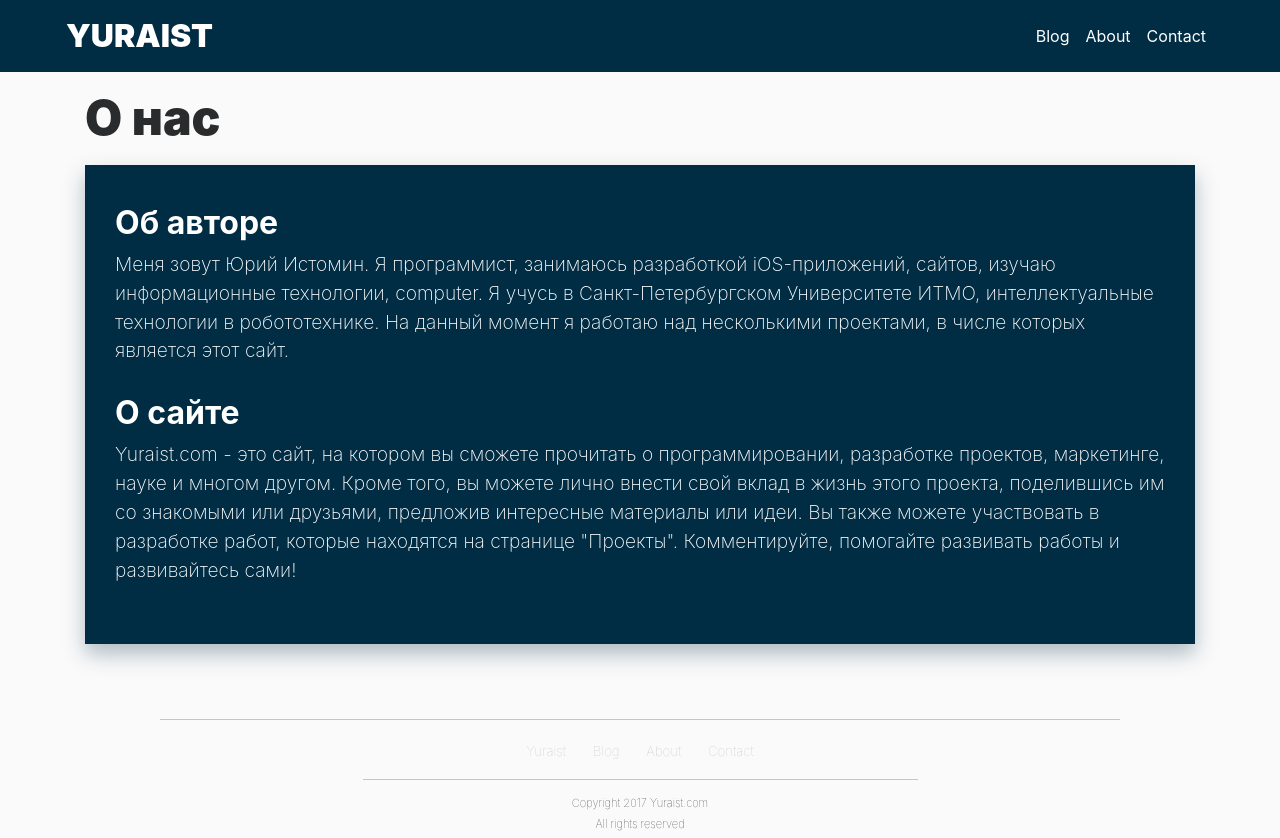
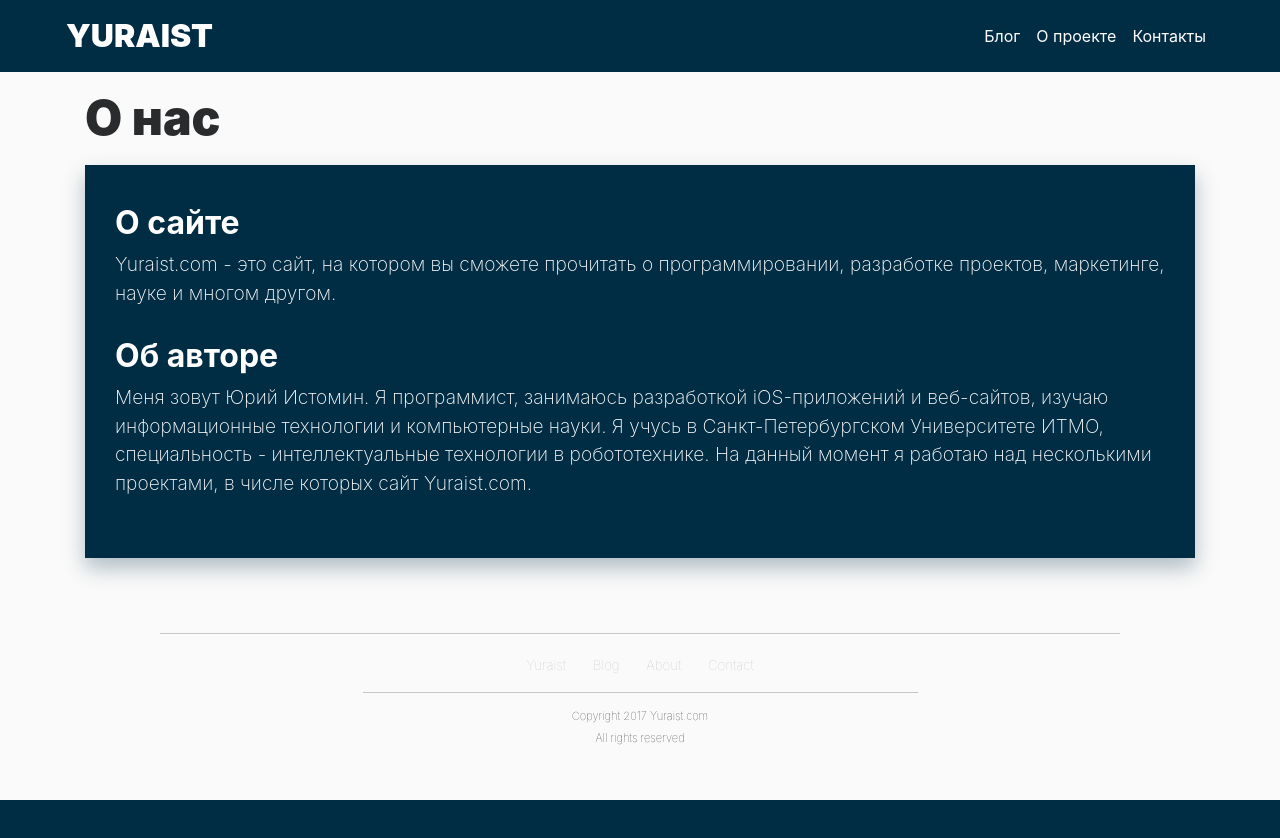
Before and after one commit to Yuraist/yuraist-blog, a Django app: page /info/about/ in a window 1280 px wide. After the commit the page ends 800 px from the top, so only its background shows below. Run offline with Django 3.2, Linux system fonts and the light colour scheme; some libraries are stand-ins or nearby versions.

Commit message:
Changed links in footer, changed names in menu, changed About page

```diff
--- a/info/templates/info/about.html
+++ b/info/templates/info/about.html
@@ -8,16 +8,14 @@
     <div class="row">
         <div class="col-md-12">
             <div class="about post">
-                <h2>Об авторе</h2>
-                <p>
-                    Меня зовут Юрий Истомин. Я программист, занимаюсь разработкой iOS-приложений, сайтов, изучаю информационные технологии, computer.
-                    Я учусь в Санкт-Петербургском Университете ИТМО, интеллектуальные технологии в робототехнике. На данный момент я работаю над несколькими проектами, в числе которых является этот сайт.
-                </p>
                 <h2>О сайте</h2>
                 <p>
                     Yuraist.com - это сайт, на котором вы сможете прочитать о программировании, разработке проектов, маркетинге, науке и многом другом.
-                    Кроме того, вы можете лично внести свой вклад в жизнь этого проекта, поделившись им со знакомыми или друзьями, предложив интересные материалы или идеи.
-                    Вы также можете участвовать в разработке работ, которые находятся на странице "Проекты". Комментируйте, помогайте развивать работы и развивайтесь сами!
+                </p>
+                <h2>Об авторе</h2>
+                <p>
+                    Меня зовут Юрий Истомин. Я программист, занимаюсь разработкой iOS-приложений и веб-сайтов, изучаю информационные технологии и компьютерные науки.
+                    Я учусь в Санкт-Петербургском Университете ИТМО, специальность - интеллектуальные технологии в робототехнике. На данный момент я работаю над несколькими проектами, в числе которых сайт Yuraist.com.
                 </p>
             </div>
         </div>
--- a/yuraist/templates/blog/base.html
+++ b/yuraist/templates/blog/base.html
@@ -28,7 +28,7 @@
         <div class="navbar-collapse collapse" id="navbarSupportedContent">
             <ul class="navbar-nav ml-auto menu-items">
                 <li class="nav-item active">
-                    <a class="nav-link" href="{% url 'blog_page' %}">Blog</a>
+                    <a class="nav-link" href="{% url 'blog_page' %}">Блог</a>
                 </li>
 
                 <!-- PROJECT : WORK IN PROCESS
@@ -38,10 +38,10 @@
                 -->
 
                 <li class="nav-item active">
-                    <a class="nav-link" href="{% url 'about_page' %}">About</a>
+                    <a class="nav-link" href="{% url 'about_page' %}">О проекте</a>
                 </li>
                 <li class="nav-item active">
-                    <a class="nav-link" href="{% url 'contact_page' %}">Contact</a>
+                    <a class="nav-link" href="{% url 'contact_page' %}">Контакты</a>
                 </li>
             </ul>
         </div>
@@ -76,10 +76,10 @@
                 -->
 
                 <li class="nav-item">
-                    <a class="nav-link" href="{% url 'main' %}">About</a>
+                    <a class="nav-link" href="{% url 'about_page' %}">About</a>
                 </li>
                 <li class="nav-item">
-                    <a class="nav-link" href="{% url 'main' %}">Contact</a>
+                    <a class="nav-link" href="{% url 'contact_page' %}">Contact</a>
                 </li>
             </ul>
             <div class="small-line"></div>
```
